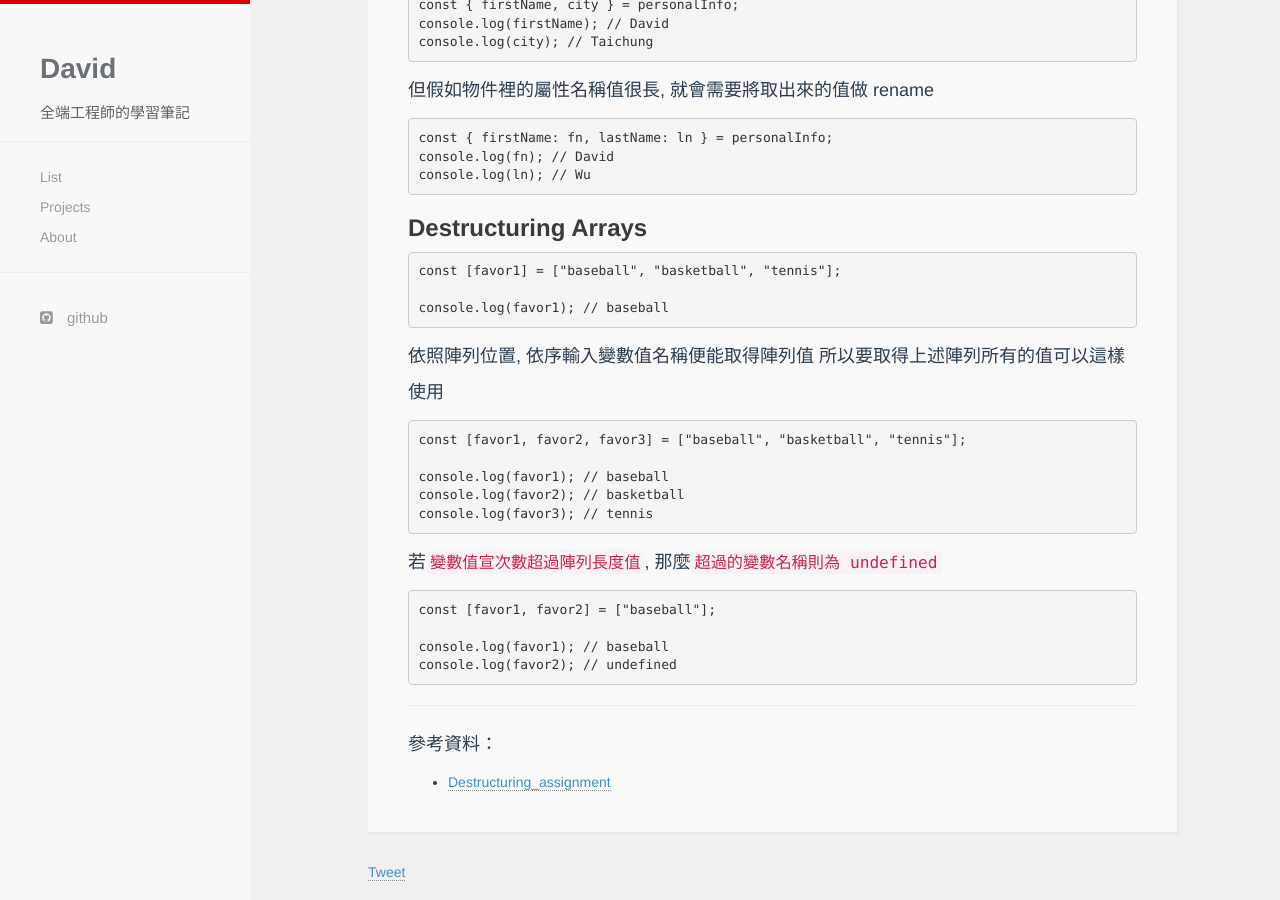
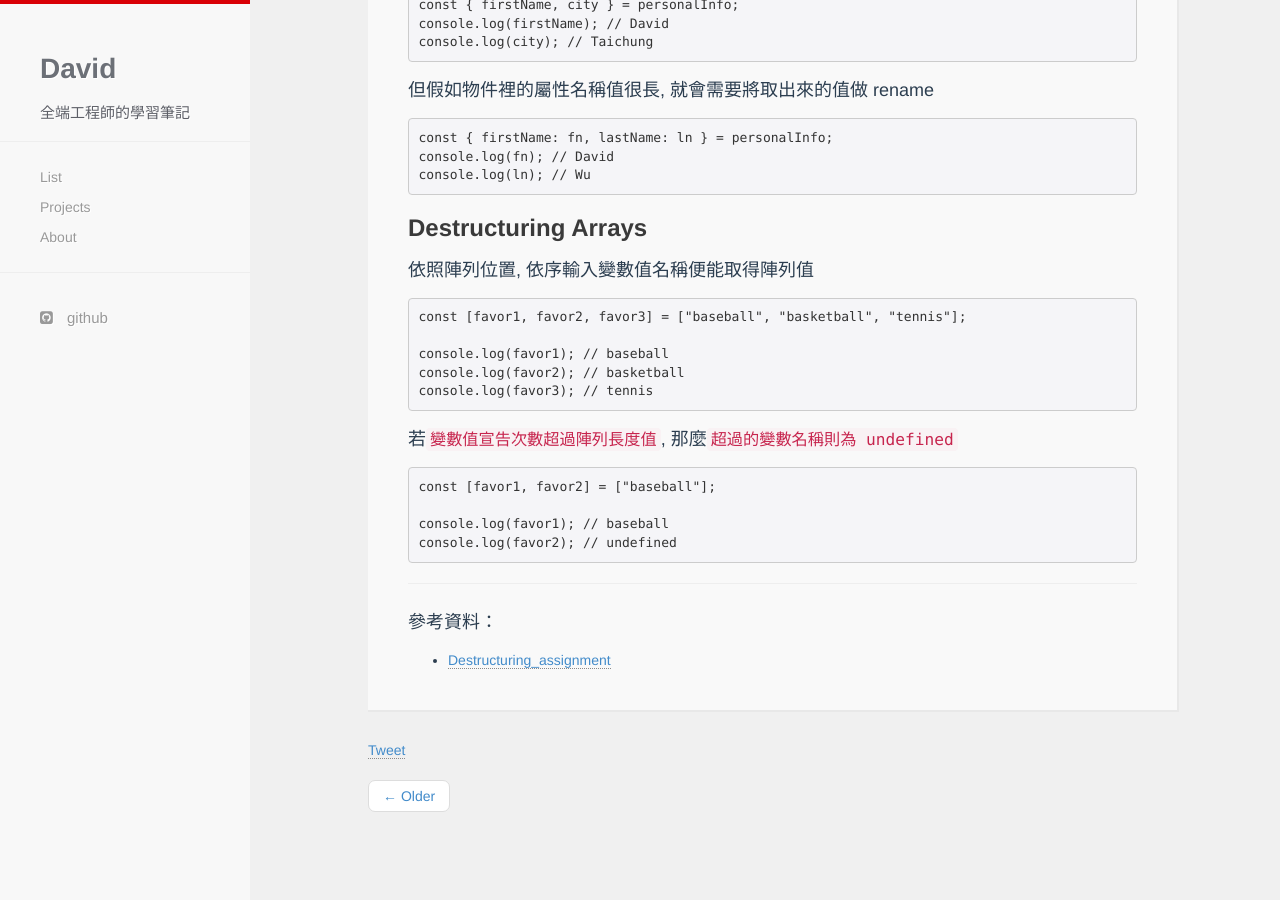
Before and after one commit to david8388/david8388.github.io, a Jekyll site: the page built from _posts/2019-03-12-JS-Destructuring-assignment.md, in a window 1280 px wide and 900 px high, scrolled down 481 px. Built offline with Jekyll 4.4.1, drawn with Linux system fonts in a browser that asks for light colours; nearby versions of some CDN libraries; comment, search, counter and statistics services are not loaded.

Commit message:
update: README and 2019-03-12(JS article)

````diff
--- a/_posts/2019-03-12-JS-Destructuring-assignment.md
+++ b/_posts/2019-03-12-JS-Destructuring-assignment.md
@@ -35,14 +35,7 @@
 
 ### Destructuring Arrays
 
-```javascript
-const [favor1] = ["baseball", "basketball", "tennis"];
-
-console.log(favor1); // baseball
-```
-
 依照陣列位置, 依序輸入變數值名稱便能取得陣列值
-所以要取得上述陣列所有的值可以這樣使用
 
 ```javascript
 const [favor1, favor2, favor3] = ["baseball", "basketball", "tennis"];
@@ -52,7 +45,7 @@
 console.log(favor3); // tennis
 ```
 
-若`變數值宣次數超過陣列長度值`, 那麼`超過的變數名稱則為 undefined`
+若`變數值宣告次數超過陣列長度值`, 那麼`超過的變數名稱則為 undefined`
 
 ```javascript
 const [favor1, favor2] = ["baseball"];
````
Also changed, not shown: README.md.
